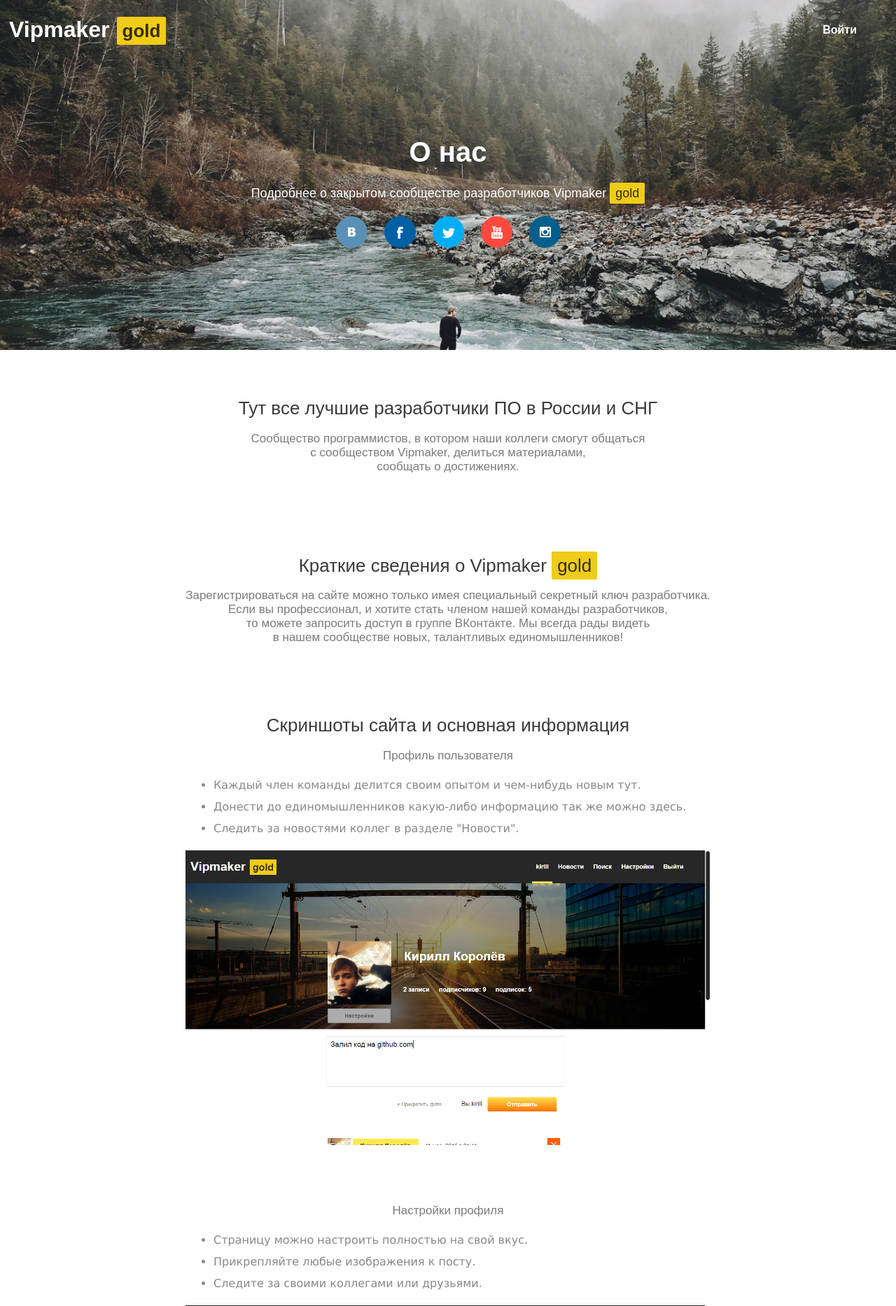
After one commit to Korolevk/vipmaker_deploy, a Django app: template alibaba/templates/alibaba/about.html in a window 1280 px wide. The commit adds this page. Shown: the top 1866 px of the page at 70% size. Run offline with Django 3.2, Linux system fonts and the light colour scheme; the template is opened without the code that fills it, so the values that code supplies are empty.

Commit message:
about page add

```diff
--- /dev/null
+++ b/alibaba/templates/alibaba/about.html
@@ -0,0 +1,75 @@
+{% extends 'alibaba/base_user.html' %}
+{% load static %}
+{% block title %}
+O Vipmaker
+{% endblock %}
+
+{% block body %}
+{#<div class="fon_about" style="background: url('') no-repeat 100% 45%;background-size: cover;"></div>#}
+<div class="fon_about" style="background: url({% static 'alibaba/images/photo-1456428199391-a3b1cb5e93ab.jpg' %}) no-repeat 100% 45%;background-size: cover;"></div>
+    <table class="forma_about" align="center" style="margin-top: -335px;">
+        <tr>
+            <td>
+                <h1>О нас</h1>
+                <p>Подробнее о закрытом сообществе разработчиков Vipmaker <span>gold</span></p>
+                <a href="http://vk.com" target="_blank" class="social social_vk"></a>
+                <a href="http://fb.com" target="_blank" class="social social_fb"></a>
+                <a href="http://twitter.com" target="_blank" class="social social_tw"></a>
+                <a href="http://youtube.com" target="_blank" class="social social_you_tube"></a>
+                <a href="http://instagram.com" target="_blank" class="social social_inst"></a>
+            </td>
+        </tr>
+        <tr>
+            <td>
+                <h1 class="second_par">Тут все лучшие разработчики ПО в России и СНГ</h1>
+                <p class="second_par_p">Сообщество программистов, в котором наши коллеги смогут общаться<br>с сообществом Vipmaker, делиться материалами,<br>сообщать о достижениях.</p>
+            </td>
+        </tr>
+        <tr>
+            <td>
+                <h1 class="second_par second_par_2">Краткие сведения о Vipmaker <span>gold</span></h1>
+                <p class="second_par_p">
+                    Зарегистрироваться на сайте можно только имея специальный секретный ключ разработчика.<br>
+                    Если вы профессионал, и хотите стать членом нашей команды разработчиков,<br>то можете запросить доступ в группе ВКонтакте.
+                    Мы всегда рады видеть<br>в нашем сообществе новых, талантливых единомышленников!
+                </p>
+                <h1 class="second_par second_par_2">Скриншоты сайта и основная информация</h1>
+
+                <p class="second_par_p" style="margin-top: 15px;">Профиль пользователя</p>
+                <ul>
+                    <li>Каждый член команды делится своим опытом и чем-нибудь новым тут.</li>
+                    <li>Донести до единомышленников какую-либо информацию так же можно здесь.</li>
+                    <li>Следить за новостями коллег в разделе "Новости".</li>
+                </ul>
+                    <img src="{% static 'alibaba/images/iam.png' %}" alt="" width="750"><br>
+
+                <p class="second_par_p" style="margin-top: 80px;">Настройки профиля</p>
+                <ul>
+                    <li>Страницу можно настроить полностью на свой вкус.</li>
+                    <li>Прикрепляйте любые изображения к посту.</li>
+                    <li>Следите за своими коллегами или друзьями.</li>
+                </ul>
+                    <img src="{% static 'alibaba/images/search_posters.png' %}" alt="" width="750"><br>
+
+                <p class="second_par_p" style="margin-top: 80px;">Страница поиска</p>
+                <ul>
+                    <li>Поиск, членов нашего сообщества так же есть.</li>
+                    <li>Можно искать конкретные, интересные записи.</li>
+                    <li>Ставить лайки на понравившиеся записи.</li>
+                </ul>
+                <img src="{% static 'alibaba/images/search_people.png' %}" alt="" width="750">
+            </td>
+        </tr>
+        <tr>
+            <td>
+                <h1 class="second_par">Большое спасибо за внимание!</h1>
+                <p class="second_par_p">Следите за нами:</p>
+                <a href="http://vk.com" target="_blank" class="social social_vk"></a>
+                <a href="http://fb.com" target="_blank" class="social social_fb"></a>
+                <a href="http://twitter.com" target="_blank" class="social social_tw"></a>
+                <a href="http://youtube.com" target="_blank" class="social social_you_tube"></a>
+                <a href="http://instagram.com" target="_blank" class="social social_inst"></a>
+            </td>
+        </tr>
+</table>
+{% endblock %}
--- a/alibaba/templates/alibaba/base_user.html
+++ b/alibaba/templates/alibaba/base_user.html
@@ -6,9 +6,12 @@
     <title>{% block title %}{% endblock %}</title>
 </head>
 <style>
+{#  курсор для всех р и h1 #}
     p,h1{
         cursor:default;
+        font-family: sans-serif;
     }
+{#  Скройлер  #}
     body::-webkit-scrollbar {
         width: 0.9em;
     }
@@ -22,10 +25,10 @@
         border: 2px solid rgb(255, 255, 255);
         border-radius:1000px;
         background-color: #272727;
-{#        border-radius: 1000px;#}
-{#        outline: 1px solid #14ff00;#}
     }
+{#  --------------  #}
 
+{#  Шапка сайта  #}
     header{
         background-color: #272727;
         border: none;
@@ -38,6 +41,16 @@
         border-radius: 2px;
         font-size: 26px;
     }
+{#  --------------  #}
+
+{#   текст "Лучшая команда" на странице Welcome #}
+    .welcome_text{
+        padding: 10px;
+        font-size: 22px;
+        color: #272727;
+    }
+
+{#  Зеленая кнопка  #}
     .main_button{
         background: #1daa09 linear-gradient(to bottom,#78d81f,#1daa09);
         box-shadow: inset 0 -1px 0 0 #21900d;
@@ -53,8 +66,9 @@
         padding: 10px;
         margin: 10px 0px;
     }
+
+{#  затемнение обложки  #}
     .darkfon{
-{#        background: linear-gradient(to top, rgba(4, 4, 4, 0.8) 45%, rgba(255, 255, 255, 0) 100%);#}
         background: linear-gradient(to top, rgba(4, 4, 4, 0.5) 45%, rgba(255, 255, 255, 0) 140%);
         width: 100%;
         height: 380px;
@@ -62,17 +76,27 @@
         position: absolute;
         z-index: 1;
     }
+
+{#  Обложка  #}
     .fon{
-{#        background: url({% static 'alibaba/images/fon.jpg' %}) no-repeat 100% 45%;#}
         width: 100%;
         height: 380px;
     }
+
+{#  Обложка страницы О нас  #}
+    .fon_about{
+        width: 100%;
+        height: 500px;
+        margin-top: -86px;
+    }
+
+{#  информация о записях, подписчиках и тд (Кнопки Подписаться/Отписаться) #}
     .info a{
         color: white;
     }
     .add_follow_form{
         margin-top: 185px;
-            position: absolute;
+        position: absolute;
     }
     .add_follow_to_user_b{
         background: #1daa09 linear-gradient(to bottom,#78d81f,#1daa09);
@@ -111,12 +135,15 @@
         border-radius: 3px;
         padding: 10px 43px;
     }
+{#  -----------------  #}
+
+{#  Фон в настройках #}
     .fon_settings{
-{#        background: url({% static 'alibaba/images/fon.jpg' %}) no-repeat 100% 45%;#}
         width: 440px;
         height: 200px;
         padding:10px;
     }
+
     body{
         margin:0;
         padding:0;
@@ -128,15 +155,12 @@
         font-weight: bold;
         padding: 10px;
     }
+
     .a_photo{
         padding: 0px;
     }
-    h1 {
-        font-family: sans-serif;
-    }
-    p {
-        font-family: sans-serif;
-    }
+
+{#  Верхнее(Основное) меню  #}
     .menu_a{
         color: white;
         padding: 30px 10px;
@@ -144,6 +168,9 @@
     .menu_a:hover{
         border-bottom: 5px solid #FFE94C;
     }
+{#  ------- #}
+
+{#  Ошибка и Уведомление  #}
     .error{
         background-color: #FF3131;
         display: block;
@@ -160,36 +187,149 @@
         color: #234817;
         font-weight: bold;
     }
+{#   ----- #}
+
     .logo a{
         text-decoration: none;
         color: rgb(255, 255, 255);
     }
+
+{#  все инпуты для ввода  #}
     ._input{
         width: 250px;
         padding: 10px;
         margin: 10px 0px;
     }
-    .forma p{
-        margin: 10px 0px;
+    form label{
+        display: none;
     }
+    .poster_file{
+        opacity: 0;
+        overflow: hidden;
+        position: absolute;
+        z-index: -1;
+    }
+    .label_poster_file{
+        margin-left: 170px;
+        float: right;
+        padding: 10px;
+        width: 108px;
+        border-radius: 2px;
+        border: none;
+        outline: none;
+        font-family: sans-serif;
+        font-size: 13px;
+        cursor: pointer;
+        color: #868686;
+        display: inline-block;
+    }
+{#  -------  #}
+
+{#  СТРАНИЦА О НАС  #}
+    .forma_about{
+        text-align: center;
+    }
+    .forma_about h1{
+        color: white;
+        font-size: 40px;
+    }
+    .social{
+        display: inline-block;
+        vertical-align: top;
+        width: 45px;
+        height: 45px;
+        background: url({% static 'alibaba/images/social_icons.png' %}) no-repeat;
+    }
+    .social_vk{
+        background-position: 10px -50px;
+    }
+    .social_fb{
+        background-position: -50px -50px;
+    }
+    .social_tw{
+        background-position: -110px -50px;
+    }
+    .social_you_tube{
+        background-position: -290px -50px;
+    }
+    .social_inst{
+        background-position: -350px -50px;
+    }
+    {#    ------hover social icons ----#}
+    .social_vk:hover{
+        background-position: 10px -110px;
+    }
+    .social_fb:hover{
+        background-position: -50px -110px;
+    }
+    .social_tw:hover{
+        background-position: -110px -110px;
+    }
+    .social_you_tube:hover{
+        background-position: -290px -110px;
+    }
+    .social_inst:hover{
+        background-position: -350px -110px;
+    }
+    ul{
+        text-align: left;
+        color: #888888;
+        font-size: 16px;
+        font-family: "Lucida Grande", Verdana, Arial, sans-serif;
+    }
+    li{
+        padding: 6px 0px;
+    }
+    .forma_about p{
+        color: white;
+        font-size: 18px;
+    }
+    .forma_about span {
+        color: #352D02;
+        background-color: #EFCC18;
+        padding: 5px 8px;
+        border-radius: 2px;
+    }
+    .forma_about .second_par{
+        color: #3A3A3A;
+        font-size: 26px;
+        font-weight: normal;
+        margin-top: 200px;
+    }
+    .forma_about .second_par_p{
+        color: #7B7B7B;
+        font-weight: normal;
+        font-size: 17px;
+    }
+    .forma_about .second_par_2{
+        margin-top: 100px;
+    }
+{#  ----------------------  #}
+
+    p{
+        margin: 15px 0px 12px 0px;
+    }
+
+{#  Натсройки Title #}
     .settings_title{
         margin: 10px 0px;
-        background-color: rgba(255, 224, 0, 0.7);
+        background-color: rgba(239, 220, 85, 0.2));
         padding: 10px;
         font-weight: 700;
         font-family: sans-serif;
         text-align: center;
+        float: left;
     }
+
+
     .td_wall{
         border-bottom: 1px solid rgba(169, 169, 169, 0.3);
-
     }
     .td_wall td{
         vertical-align: top;
     }
-    form label{
-        display: none;
-    }
+
+
     .textarea{
         resize: none;
         outline: none;
@@ -418,8 +537,9 @@
         <table align="center">
             <tr>
                 {% if user.username %}
-                <td><a href="#">О нас</a></td>
+                <td><a href="{% url 'about' %}">О нас</a></td>
                 {% else %}
+                <td><a href="{% url 'about' %}">О нас</a></td>
                 <td><a href="/auth/signup/">Регистрация</a></td>
                 {% endif %}
                 <td><p>|</p></td>
--- a/alibaba/urls.py
+++ b/alibaba/urls.py
@@ -4,6 +4,7 @@
 
 urlpatterns = [
     url(r'^home/', 'alibaba.views.home', name='home'),
+    url(r'^about/', 'alibaba.views.about', name='about'),
     url(r'^user/(?P<login>\w+)/', 'loginsys.views.user', name="user"),
     url(r'^news/', 'alibaba.views.news', name="news"),
     url(r'^add_follow/(?P<login>\w+)/', 'alibaba.views.follow_button', name="follow_button"),
```
Also changed, not shown: other parts of alibaba/templates/alibaba/base_user.html (+5 -26 lines), alibaba/templates/alibaba/user.html (+1 -6 lines), alibaba/views.py (+7 -0 lines), loginsys/templates/loginsys/login.html (+6 -1 lines), loginsys/templates/loginsys/signup.html (+8 -2 lines), alibaba/static/alibaba/images/bgImageWelcome.jpg (added), alibaba/static/alibaba/images/bg_welcome.jpg (added), alibaba/static/alibaba/images/fon_vipmaker1.jpg (deleted), alibaba/static/alibaba/images/iam.png (added), alibaba/static/alibaba/images/oIKVMdILNTc.jpg (added), alibaba/static/alibaba/images/photo-1456428199391-a3b1cb5e93ab.jpg (added), alibaba/static/alibaba/images/search_people.png (added), alibaba/static/alibaba/images/search_posters.png (added), alibaba/static/alibaba/images/social_icons.png (added), 1 more files, 1 other file.
